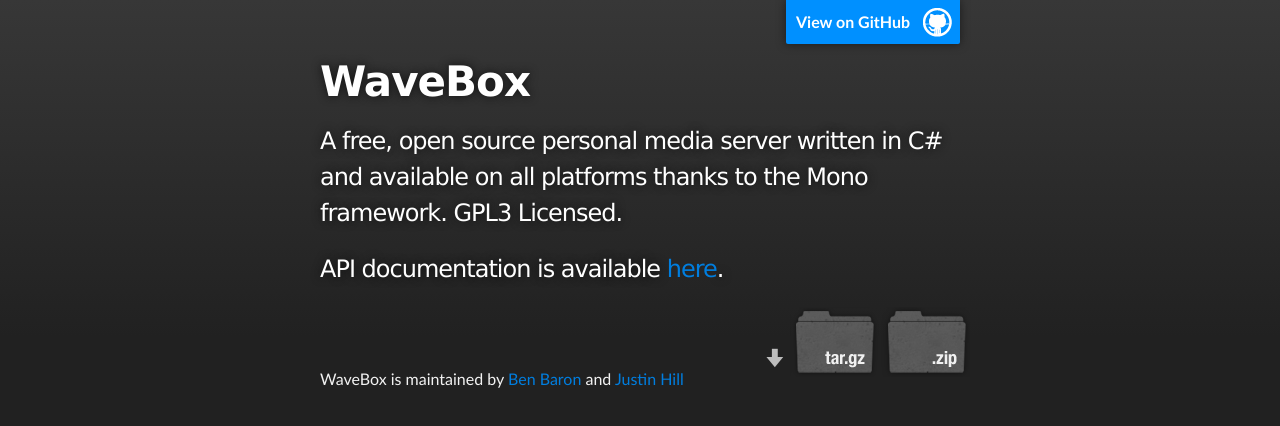
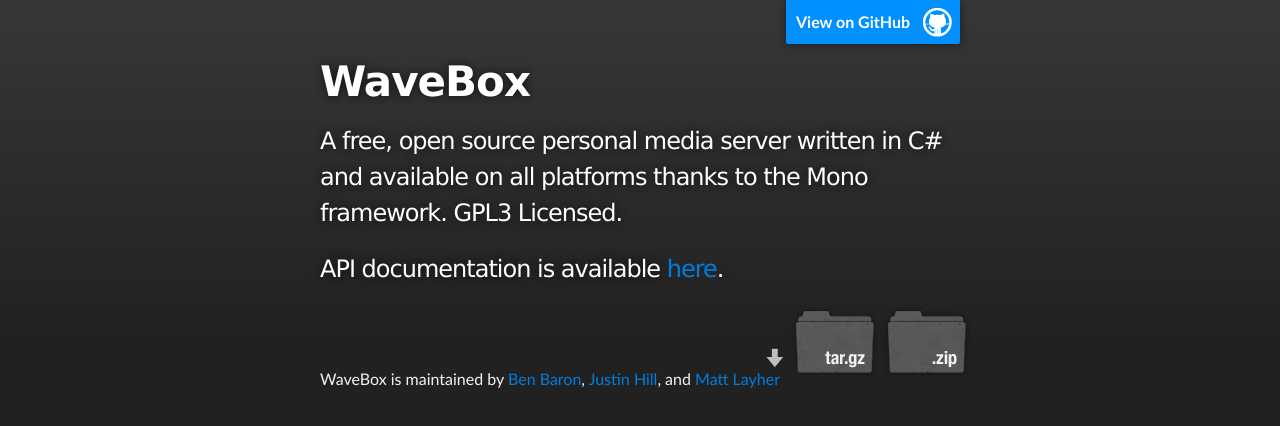
Before and after one commit to einsteinx2/WaveBox, a plain HTML site: page index.html in a window 1280 px wide. Drawn offline with Linux system fonts and the light colour scheme.

Commit message:
- Added Matt to waveboxapp.com's maintainer list

```diff
--- a/index.html
+++ b/index.html
@@ -40,7 +40,7 @@
     <!-- FOOTER  -->
     <div id="footer_wrap" class="outer">
       <footer class="inner">
-        <p class="copyright">WaveBox is maintained by <a href="https://github.com/einsteinx2">Ben Baron</a> and <a href="https://github.com/justindhill">Justin Hill</a></p>
+        <p class="copyright">WaveBox is maintained by <a href="https://github.com/einsteinx2">Ben Baron</a>, <a href="https://github.com/justindhill">Justin Hill</a>, and <a href="https://github.com/mdlayher">Matt Layher</a></p>
         <!--<p>Published with <a href="http://pages.github.com">GitHub Pages</a></p>-->
       </footer>
     </div>
```
